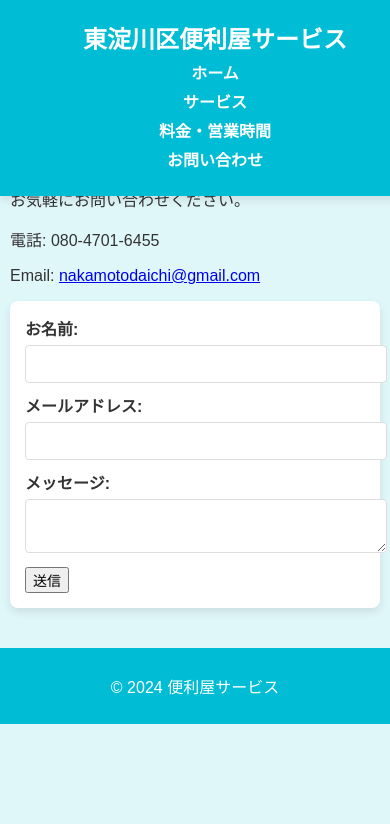
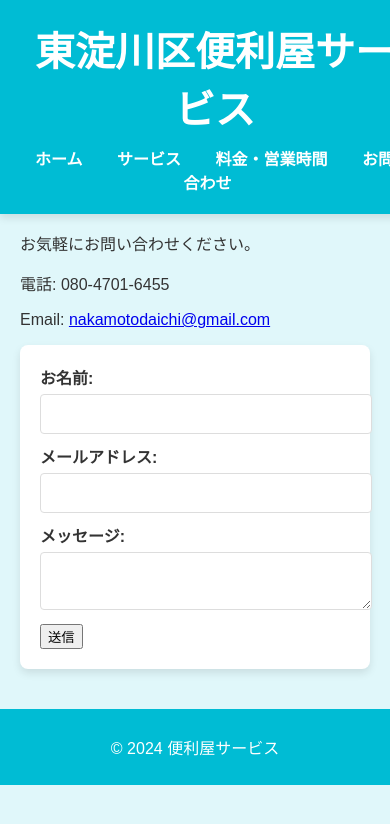
Before and after one commit to daichiPon/daichiPon.github.io, a website: page docs/view/contact.html in a window 390 px wide. Drawn offline with nearby package versions, Linux system fonts and the light colour scheme.

Commit message:
Revert "Test"

```diff
--- a/docs/styles.css
+++ b/docs/view/styles.css
@@ -133,52 +133,3 @@ footer {
     text-align: center;
     padding: 10px;
 }
-
-@media (max-width: 768px) {
-    header h1 {
-        font-size: 2em;
-    }
-
-    nav {
-        margin-top: 5px;
-    }
-
-    nav a {
-        margin: 0 10px;
-    }
-
-    h2 {
-        font-size: 1.5em;
-    }
-
-    form {
-        padding: 15px;
-    }
-
-    input, textarea {
-        font-size: 14px;
-    }
-
-    table th, table td {
-        padding: 8px;
-    }
-
-    button {
-        font-size: 14px;
-    }
-}
-
-@media (max-width: 480px) {
-    header h1 {
-        font-size: 1.5em;
-    }
-
-    nav a {
-        display: block;
-        margin: 5px 0;
-    }
-
-    main {
-        padding: 100px 10px 10px; /* ヘッダーの高さに合わせて調整 */
-    }
-}
```
Also changed, not shown: read.md (deleted, +0 -3 lines), docs/view/contact.html (renamed from docs/contact.html), docs/view/index.html (renamed from docs/index.html), docs/view/pricing.html (renamed from docs/pricing.html), docs/view/services.html (renamed from docs/services.html).
